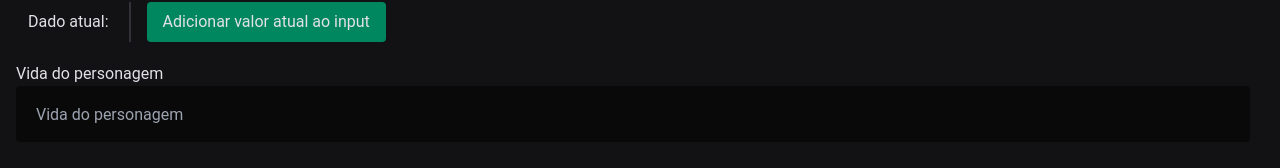
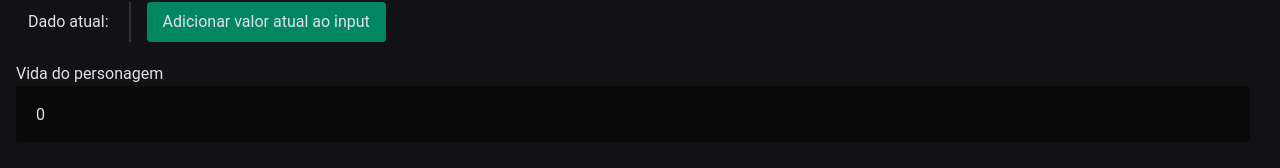
Before and after one commit to Kauacnok/Rpg-Bears, a React (Vite) app in the folder web/: page /Character/Update/1 in a window 1280 px wide. Shown: the part 762-930 px from the top of the page. Built offline with nearby package versions, Linux system fonts and the light colour scheme; no server answers.

Commit message:
fix Argument of type 'number' is not assignable to parameter of type 'SetStateAction<string>'.

```diff
--- a/web/src/pages/UpdateCharacter.tsx
+++ b/web/src/pages/UpdateCharacter.tsx
@@ -32,7 +32,7 @@ export function UpdateCharacter() {
 	}, [])
 
 	const [name, setName] = useState("")
-	const [life, setLife] = useState("")
+	const [life, setLife] = useState(0)
 	const [inventory, setInventory] = useState("")
 	const [password, setPassword] = useState("")
 
```
